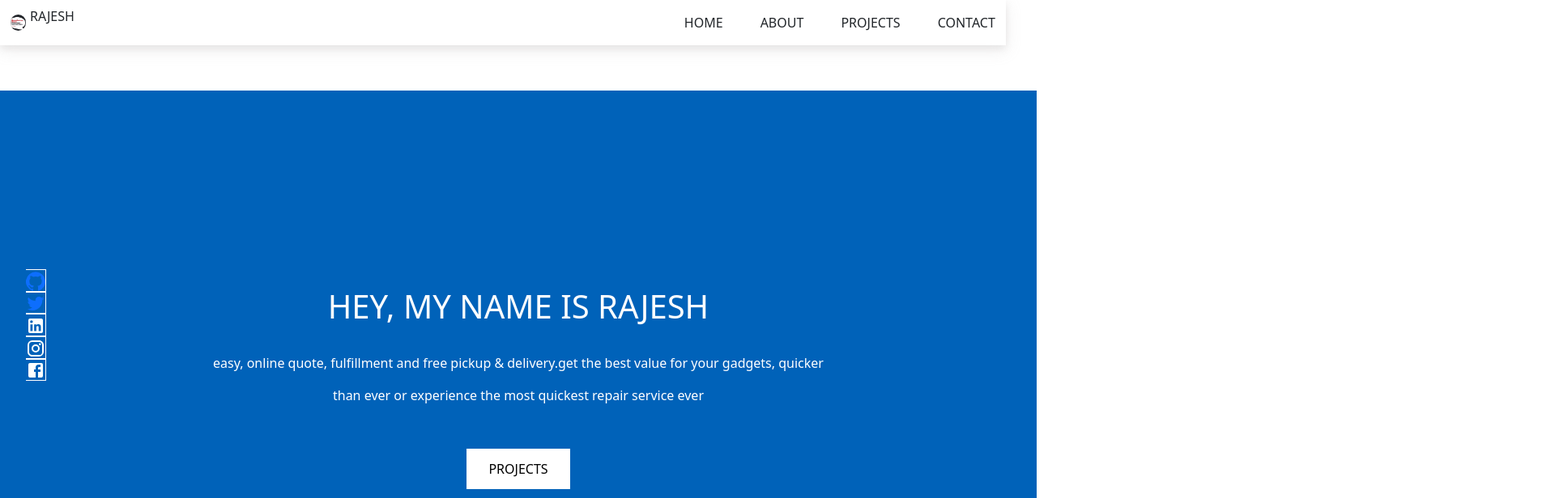
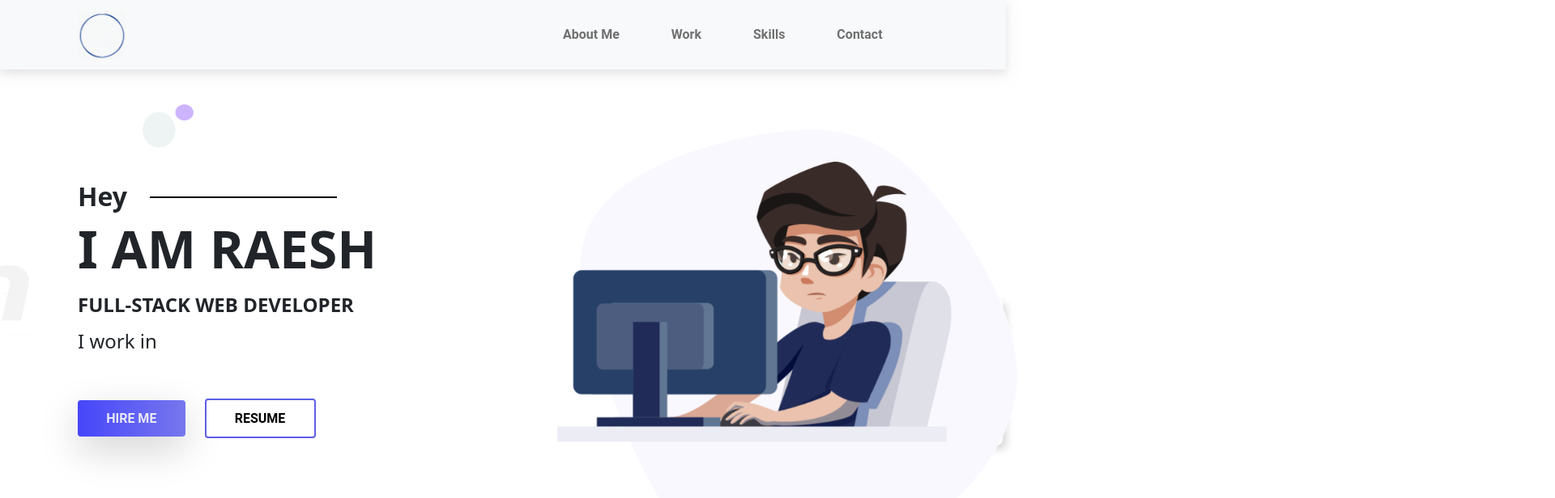
Before and after one commit to rajeshmn47/portfolio, a React (Create React App) app: page / in a window 1280 px wide. Shown: the top 616 px of the page at 81% size, 1920 px wide, since content can reach past the window. Built offline with nearby package versions, Linux system fonts and the light colour scheme.

Commit message:
last commit

```diff
--- a/src/App.js
+++ b/src/App.js
@@ -8,7 +8,7 @@ import Portfoliothree from './componnents/portfoliothree'
 function App() {
 return(
   <>
-<Homepage/>
+<Portfolio/>
 
   </>
 )
```
